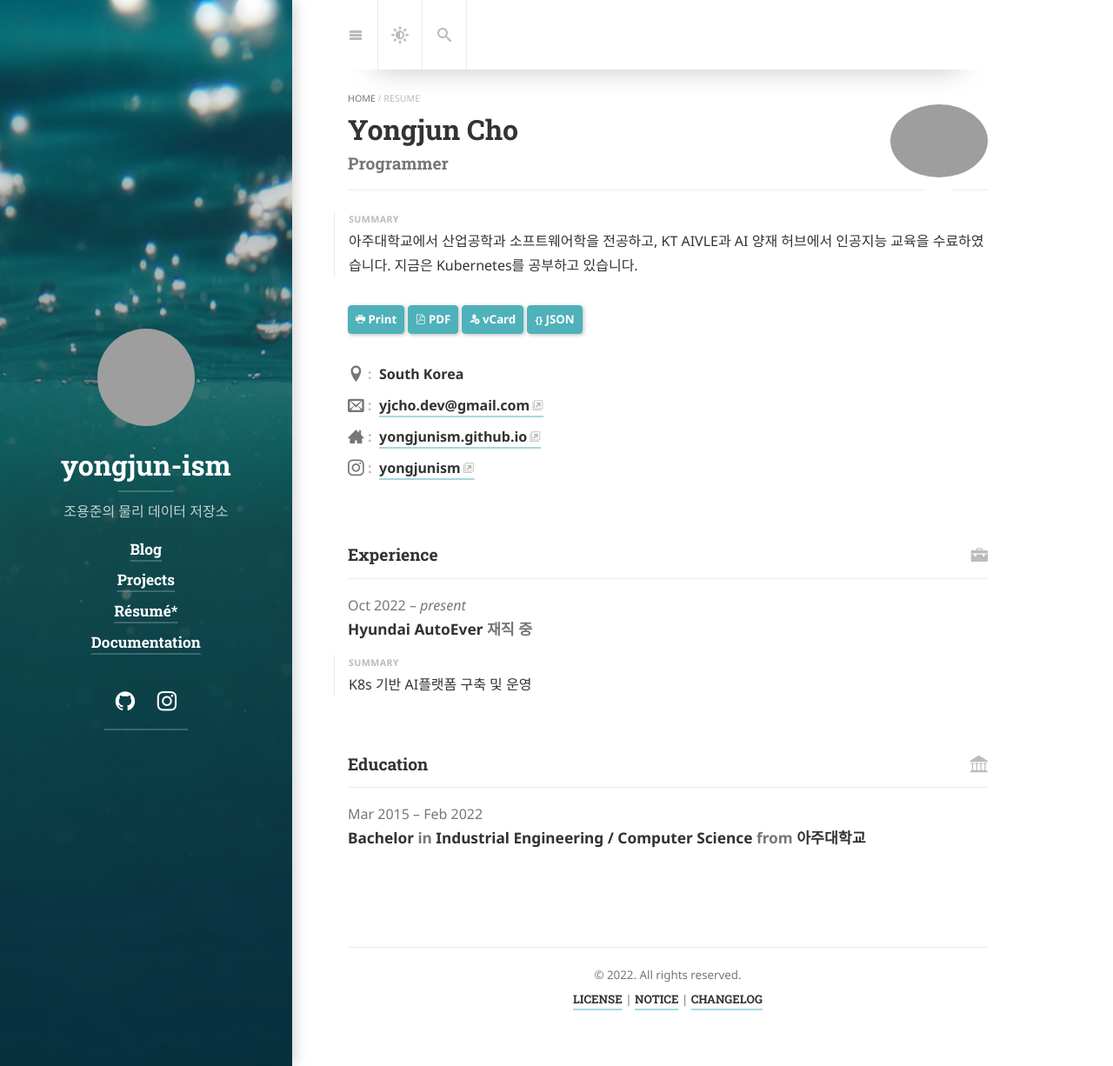
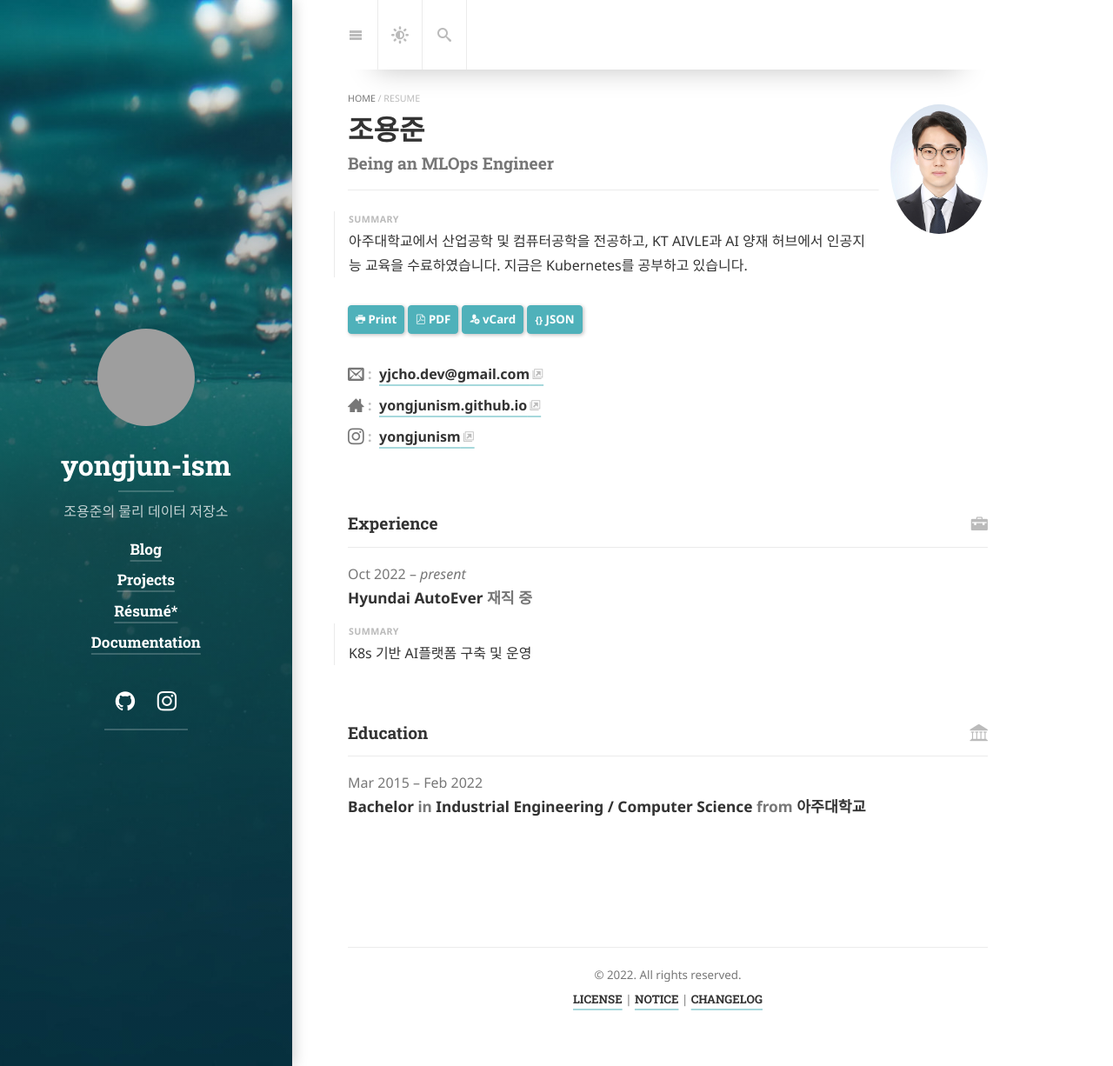
Before and after one commit to yongjunism/yongjunism.github.io, a Jekyll site: the page built from resume.md, in a window 1280 px wide and 1226 px high. Shown: the whole window at 87% size. Built offline with Jekyll 4.4.1, drawn with Linux system fonts in a browser that asks for light colours; cached includes are drawn as plain includes; nearby versions of some CDN libraries; some web fonts are replaced; library files that are not in the unit come from our copies; grey boxes are pictures that could not be loaded.

Commit message:
Update resume.yml

```diff
--- a/_data/resume.yml
+++ b/_data/resume.yml
@@ -2,19 +2,19 @@
 # If you don't have a JSON Resume you can just edit this YAML file instead.
 # See also: <https://jsonresume.org/>.
 basics:
-  name: "Yongjun Cho"
-  label: "Programmer"
-  picture: "/assets/img/yj.ai"
+  name: "조용준"
+  label: "Being an MLOps Engineer"
+  picture: "/assets/img/me_formal.jpg"
   email: "yjcho.dev@gmail.com"
   # phone: "(912) 555-4321"
   website: "yongjunism.github.io"
   summary: >
-    아주대학교에서 산업공학과 소프트웨어학을 전공하고, KT AIVLE과 AI 양재 허브에서 인공지능 교육을 수료하였습니다. 지금은 Kubernetes를 공부하고 있습니다.
+    아주대학교에서 산업공학 및 컴퓨터공학을 전공하고, KT AIVLE과 AI 양재 허브에서 인공지능 교육을 수료하였습니다. 지금은 Kubernetes를 공부하고 있습니다.
   location:
     # address: "2712 Broadway St"
     # postalCode: "CA 94115"
     # city: "San Francisco"
-    countryCode: "KR"
+    # countryCode: "KR"
     # region: "California"
   profiles:
     - network: "Instagram"
```
